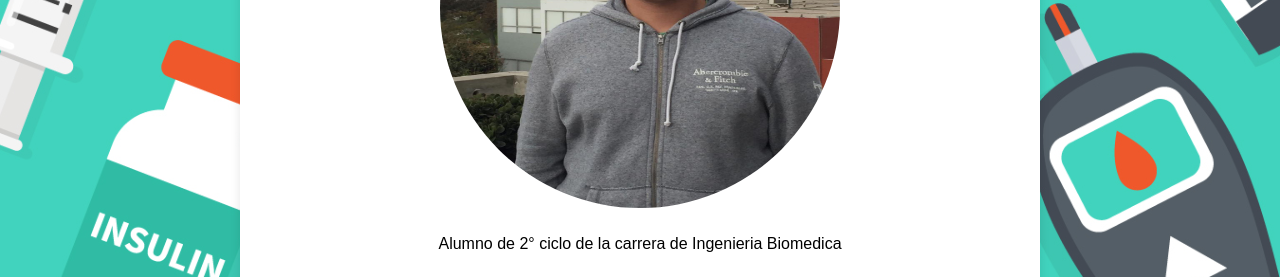
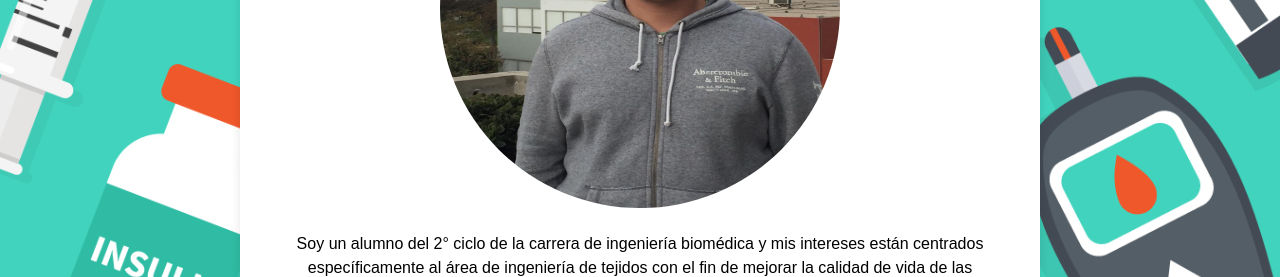
Before and after one commit to Grupo2-miercoles11-13/ProcesosdeInnovacion, a plain HTML site: page equipo.html in a window 1280 px wide. Shown: the part 1875-2152 px from the top of the page. Drawn offline with Linux system fonts and the light colour scheme.

Commit message:
update team

```diff
--- a/equipo.html
+++ b/equipo.html
@@ -38,7 +38,7 @@
         <h3>Jorge Medina Celis</h3>
         <img id="persona"src="jorge.jpeg" alt=""/>
             <p></p>
-        <p>Alumno de 2° ciclo de la carrera de Ingenieria Biomedica</p>
+        <p>Soy un alumno del 2° ciclo de la carrera de ingeniería biomédica y mis intereses están centrados específicamente al área de ingeniería de tejidos con el fin de mejorar la calidad de vida de las personas.</p>
             <a href="https://www.facebook.com/jorge.c.medina.9"><img id="fb" src="f.png">
             </a>
         <h3>Hans Trujillo</h3>
```
